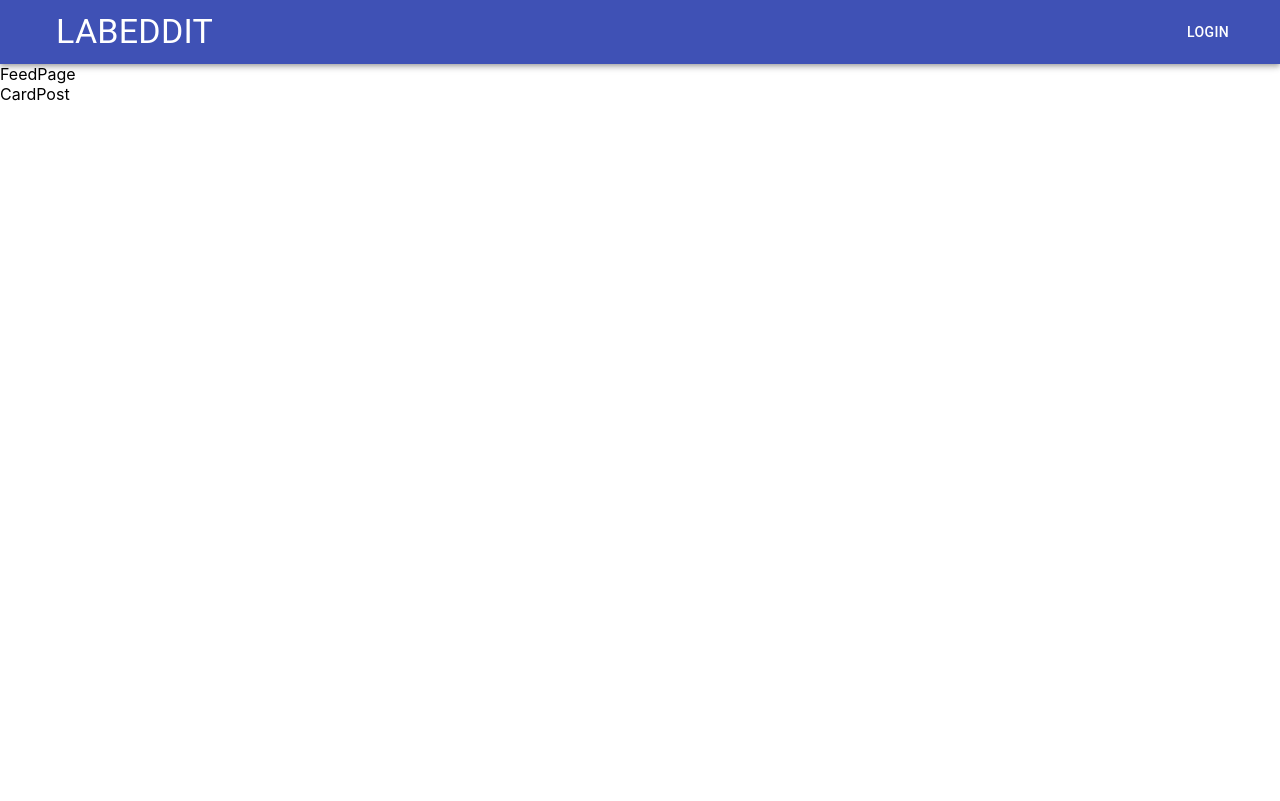
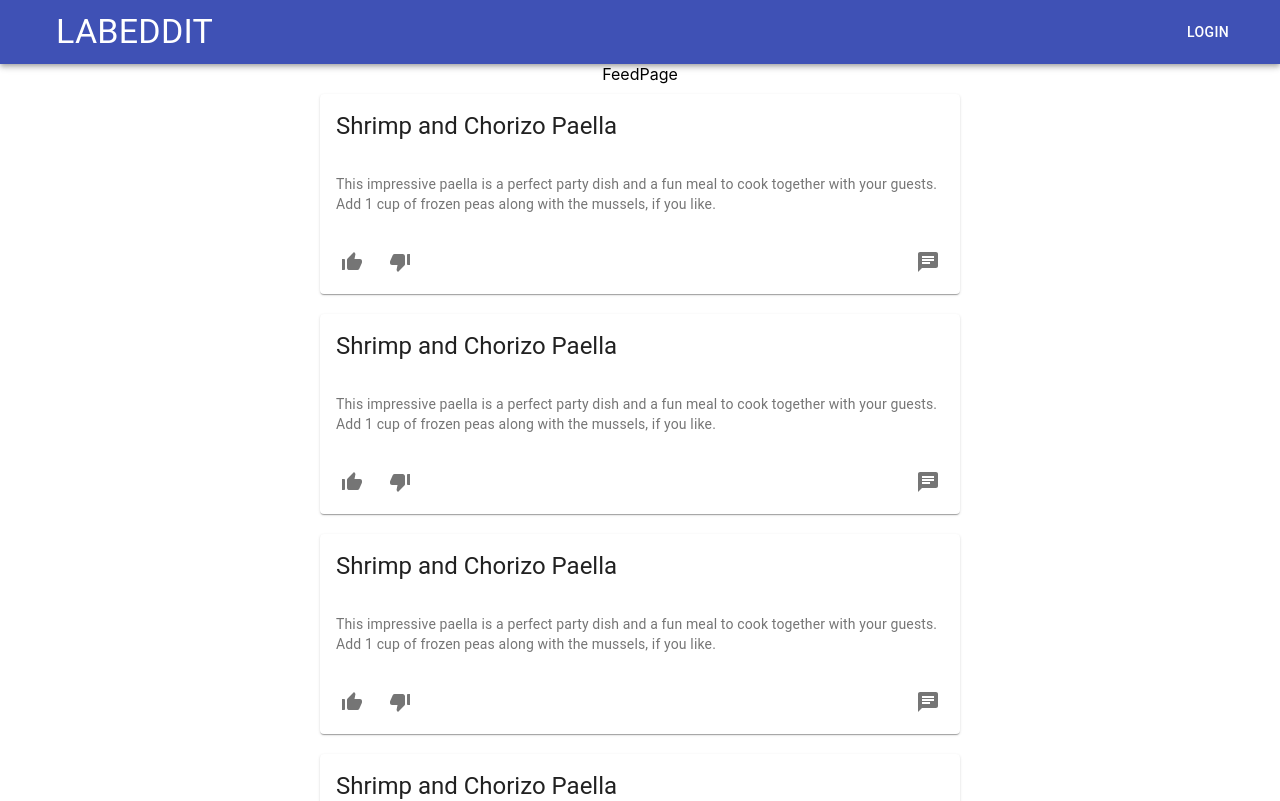
Before and after one commit to future4code/Bianca-Leonardo, a React (Create React App) app in the folder semana12/labeddit/: page / in a window 1280 px wide. Shown: the top 801 px of the page. Built offline with nearby package versions, Linux system fonts and the light colour scheme.

Commit message:
criando tela de feed e cards

```diff
--- a/semana12/labeddit/src/components/CardPost/CardPost.js
+++ b/semana12/labeddit/src/components/CardPost/CardPost.js
@@ -1,10 +1,40 @@
+import { Avatar, Card, CardActions, CardContent, CardHeader, CardMedia, Collapse, IconButton, TextField, Typography } from '@material-ui/core';
+import MoreVertIcon from '@material-ui/icons/MoreVert';
+import FavoriteIcon from '@material-ui/icons/Favorite';
+import ShareIcon from '@material-ui/icons/Share';
+import ChatIcon from '@material-ui/icons/Chat';
+import ThumbUpAltIcon from '@material-ui/icons/ThumbUpAlt';
+import ThumbDownAltIcon from '@material-ui/icons/ThumbDownAlt';
+import ExpandMoreIcon from '@material-ui/icons/ExpandMore';
 import React from 'react';
+import { CardContainer, ContainerButtons } from './style';
 
 const CardPost = () => {
     return (
-        <div>
-            CardPost
-        </div>
+        <CardContainer>
+            <CardHeader
+                title="Shrimp and Chorizo Paella"
+            />
+            <CardContent>
+                <Typography variant="body2" color="textSecondary" component="p">
+                    This impressive paella is a perfect party dish and a fun meal to cook together with your
+                    guests. Add 1 cup of frozen peas along with the mussels, if you like.
+        </Typography>
+            </CardContent>
+            <ContainerButtons disableSpacing>
+                <div>
+                    <IconButton aria-label="add to favorites">
+                        <ThumbUpAltIcon />
+                    </IconButton>
+                    <IconButton aria-label="share">
+                        <ThumbDownAltIcon />
+                    </IconButton>
+                </div>
+                <IconButton aria-label="share">
+                    <ChatIcon />
+                </IconButton>
+            </ContainerButtons>
+        </CardContainer>
     );
 };
 
--- a/semana12/labeddit/src/components/CardPost/style.js
+++ b/semana12/labeddit/src/components/CardPost/style.js
@@ -0,0 +1,12 @@
+import { Card, CardActions } from "@material-ui/core";
+import styled from "styled-components";
+
+export const CardContainer = styled(Card)`
+    width: 50vw;
+    margin: 10px 0;
+`
+
+export const ContainerButtons = styled(CardActions)`
+    display: flex;
+    justify-content: space-between;
+`
--- a/semana12/labeddit/src/components/Header/Header.js
+++ b/semana12/labeddit/src/components/Header/Header.js
@@ -1,7 +1,7 @@
 import { AppBar, Button, Typography } from '@material-ui/core';
 import React from 'react';
 import { useHistory } from 'react-router';
-import { goToLogin } from '../../routes/coordinator';
+import { goToFeed, goToLogin } from '../../routes/coordinator';
 import { ContainerToobar } from './style';
 
 const Header = () => {
@@ -10,7 +10,7 @@ const Header = () => {
     return (
         <AppBar position="static">
             <ContainerToobar>
-                <Button variant="h4" color="inherit">
+                <Button onClick={() => goToFeed(history)} variant="h4" color="inherit">
                     <Typography variant="h4">
                         LabEddit
                     </Typography>
--- a/semana12/labeddit/src/pages/FeedPage/FeedPage.js
+++ b/semana12/labeddit/src/pages/FeedPage/FeedPage.js
@@ -1,12 +1,18 @@
 import React from 'react';
 import CardPost from '../../components/CardPost/CardPost';
+import { ContainerFeed } from './style';
 
 const FeedPage = () => {
     return (
-        <div>
+        <ContainerFeed>
             FeedPage
             <CardPost />
-        </div>
+            <CardPost />
+            <CardPost />
+            <CardPost />
+            <CardPost />
+            <CardPost />
+        </ContainerFeed>
     );
 };
 
--- a/semana12/labeddit/src/pages/FeedPage/style.js
+++ b/semana12/labeddit/src/pages/FeedPage/style.js
@@ -0,0 +1,7 @@
+import styled from "styled-components";
+
+export const ContainerFeed = styled.div`
+    display: flex;
+    flex-direction: column;
+    align-items: center;
+`
```
Also changed, not shown: semana12/labeddit/src/components/AddComment/AddComment.js (added), semana12/labeddit/src/components/AddComment/style.js (added), semana12/labeddit/src/components/AddPost/AddPost.js (added), semana12/labeddit/src/components/AddPost/style.js (added).
